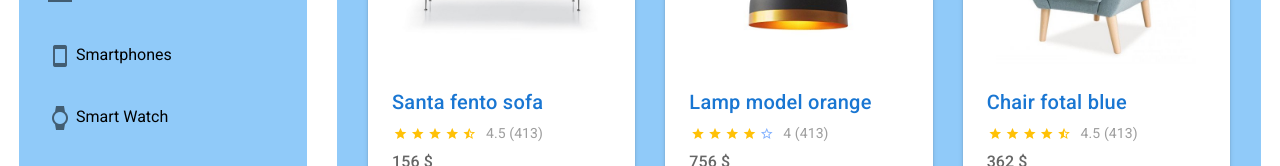
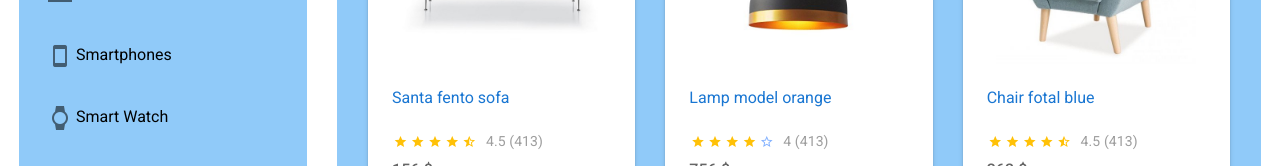
Before and after one commit to Uchquduq/CRUD-authentification-app, a Vue app: page / in a window 1280 px wide. Shown: the part 786-952 px from the top of the page. Built offline with nearby package versions, Linux system fonts and the light colour scheme; no server answers.

Commit message:
v-title to p

```diff
--- a/src/components/Products/ProductCard.vue
+++ b/src/components/Products/ProductCard.vue
@@ -11,10 +11,10 @@
         >
           <v-img height="200"  :src="product.img" contain></v-img>
 
-          <v-card-title @click="infoProd(product)"
-            ><router-link class="router-link"  to="/info">
+          <p class="ml-4 mt-4 " @click="infoProd(product)"
+            ><router-link class="router-link m-0 p-0"  to="/info">
               {{ product.title }}</router-link
-            ></v-card-title
+            ></p
           >
 
           <v-card-text>
```
